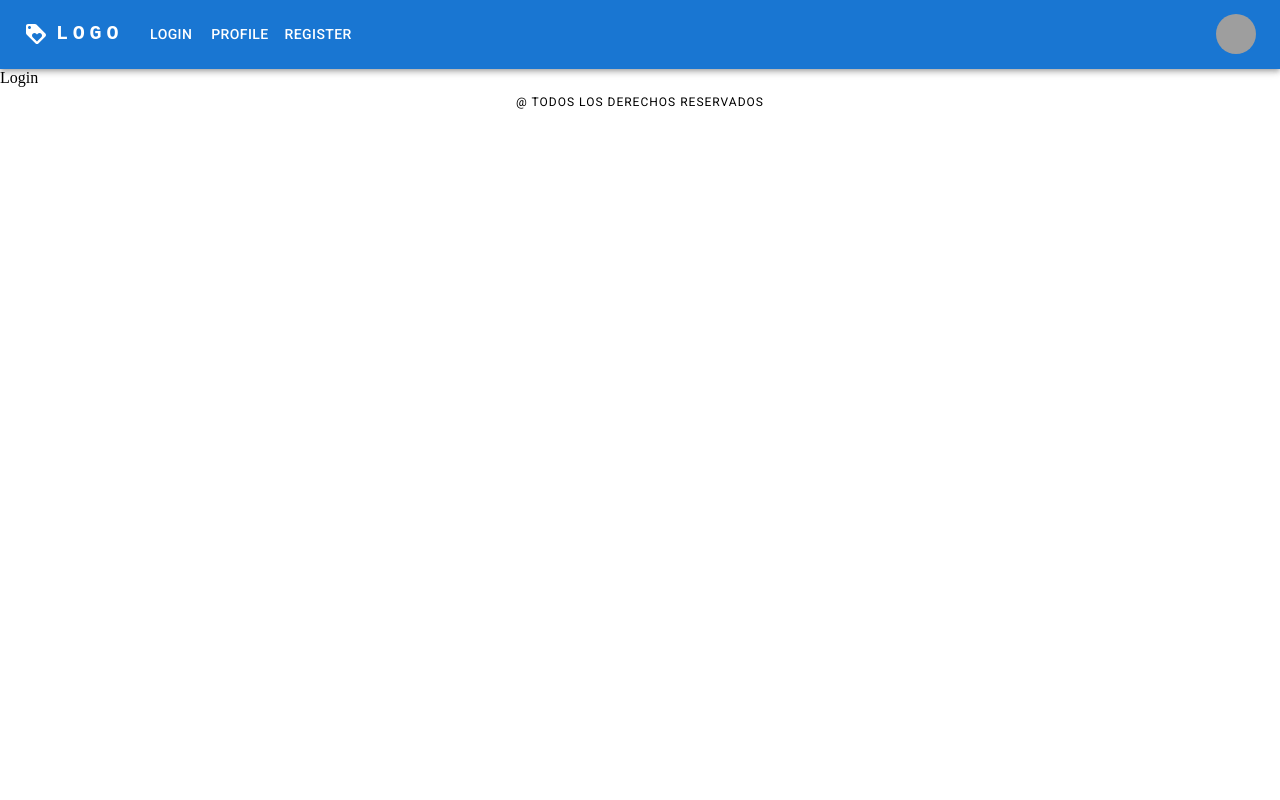
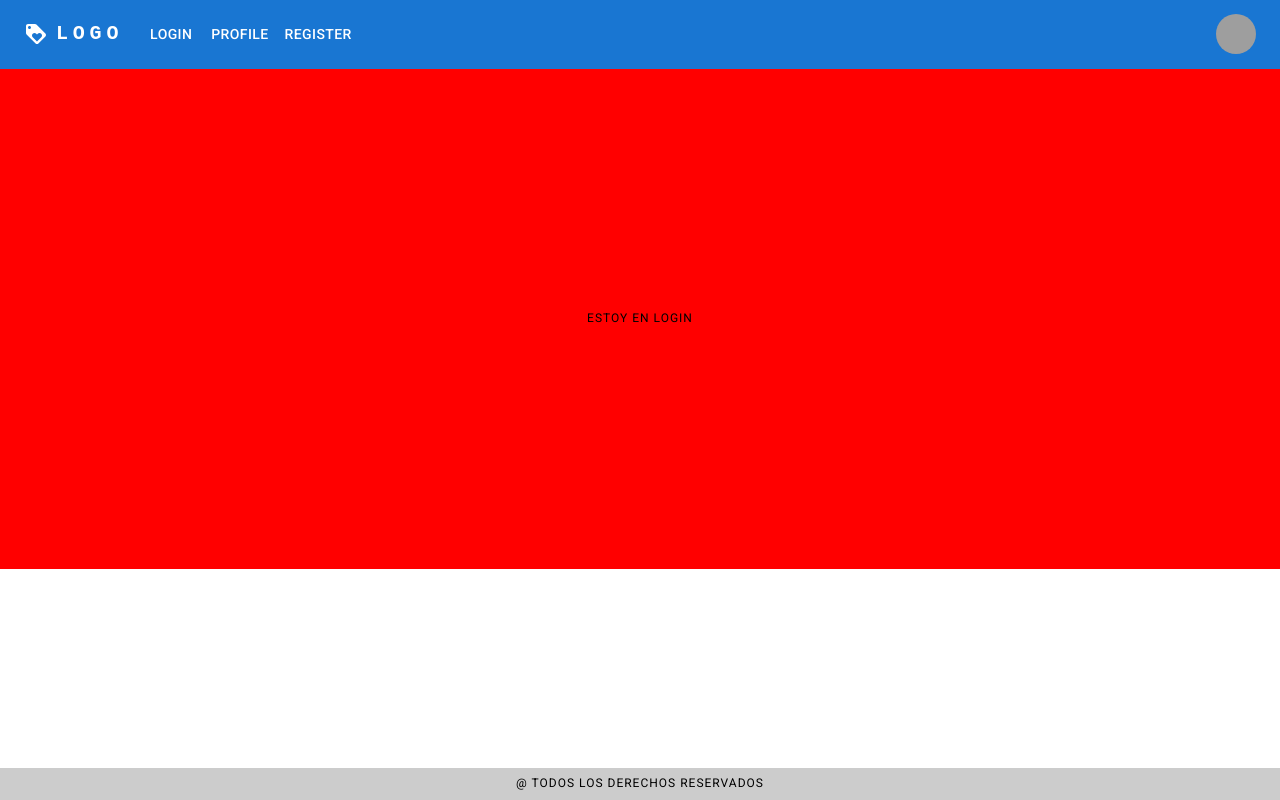
Before and after one commit to No-Country/c7-33-t-pern-frontend, a React (Vite) app: page /login in a window 1280 px wide. Built offline with nearby package versions, Linux system fonts and the light colour scheme; grey boxes are pictures that could not be loaded.

Commit message:
refactor footer

```diff
--- a/package.json
+++ b/package.json
@@ -14,7 +14,7 @@
     "@emotion/react": "^11.10.4",
     "@emotion/styled": "^11.10.4",
     "@mui/icons-material": "^5.10.6",
-    "@mui/material": "^5.10.6",
+    "@mui/material": "^5.10.7",
     "react": "^18.2.0",
     "react-dom": "^18.2.0",
     "react-hook-form": "^7.36.1",
--- a/src/components/ui/Footer.jsx
+++ b/src/components/ui/Footer.jsx
@@ -1,7 +1,12 @@
 import {Grid, Typography} from '@mui/material'
 
 const Footer = () => (
-  <Grid container alignItems="center" justifyContent="center">
+  <Grid
+    container
+    alignItems="center"
+    justifyContent="center"
+    sx={{position: 'fixed', bottom: '0', backgroundColor: '#ccc'}}
+  >
     <Grid item>
       <Typography variant="overline">@ todos los derechos reservados</Typography>
     </Grid>
--- a/src/components/ui/Navbar.jsx
+++ b/src/components/ui/Navbar.jsx
@@ -1,7 +1,7 @@
 import {useState} from 'react'
 import {Link} from 'react-router-dom'
+import {Box} from '@mui/material'
 import AppBar from '@mui/material/AppBar'
-import Box from '@mui/material/Box'
 import Toolbar from '@mui/material/Toolbar'
 import IconButton from '@mui/material/IconButton'
 import Typography from '@mui/material/Typography'
@@ -25,8 +25,6 @@ const settings = [
 ]
 
 const ResponsiveAppBar = () => {
-  console.log('xx')
-
   const [anchorElNav, setAnchorElNav] = useState(null)
   const [anchorElUser, setAnchorElUser] = useState(null)
 
--- a/src/pages/Login.jsx
+++ b/src/pages/Login.jsx
@@ -1,3 +1,16 @@
-const Login = () => <div>Login</div>
+import {Grid, Typography} from '@mui/material'
+
+const Login = () => (
+  <Grid
+    container
+    alignItems="center"
+    justifyContent="center"
+    sx={{height: '500px', backgroundColor: 'red'}}
+  >
+    <Grid item>
+      <Typography variant="overline">estoy en login</Typography>
+    </Grid>
+  </Grid>
+)
 
 export default Login
```
Also changed, not shown: 1 other file (tests, documents, lock files or other folders).
